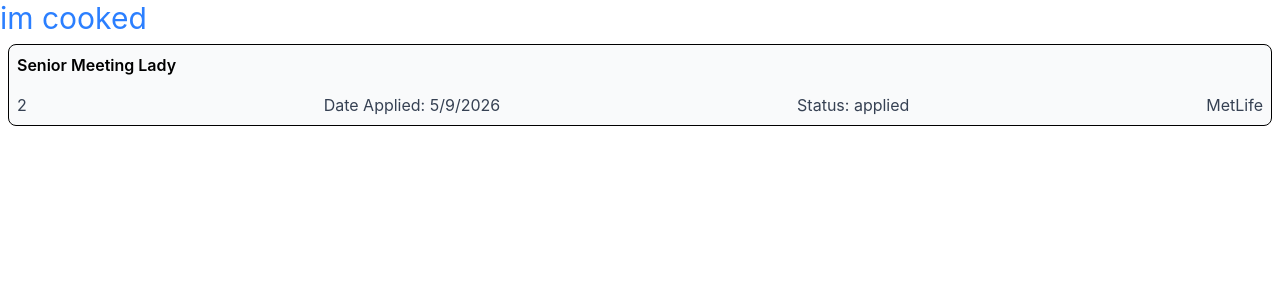
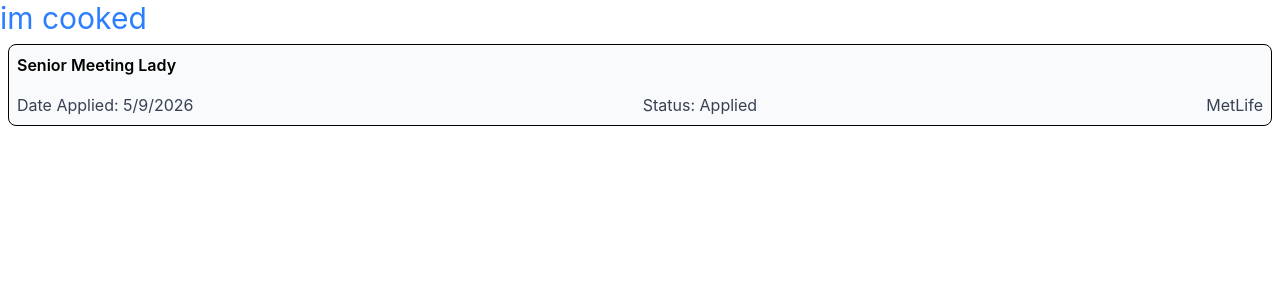
Before and after one commit to AydenGarza/ui-hire-helper, a React (Vite) app: page / in a window 1280 px wide. Shown: the top 300 px of the page. Built offline with nearby package versions, Linux system fonts and the light colour scheme.

Commit message:
restructured and added some types

```diff
--- a/src/App.tsx
+++ b/src/App.tsx
@@ -1,12 +1,11 @@
-import { useState } from 'react'
-import JobApplication from './jobApplicationCard'
+import JobApplication from './components/jobApplicationCard'
 
 function App() {
 
   return (
     <>
 			<h1 className='text-3xl text-blue-500'>im cooked</h1>
-			<JobApplication company={"MetLife"} jobTitle={"Senior Meeting Lady"} applicationId={2} dateApplied={new Date()} applicationStatus={"applied"}></JobApplication>
+			<JobApplication company={"MetLife"} jobTitle={"Senior Meeting Lady"} dateApplied={new Date()} applicationStatus={"Applied"}></JobApplication>
     </>
   )
 }
--- a/src/jobApplicationCard.tsx
+++ b/src/components/jobApplicationCard.tsx
@@ -1,20 +1,11 @@
-type ApplicationStatus = "applied" | "interviewing" | "accepted" | "rejected";
+import type { JobApplicationDTO } from "../types/ApplicationDTO"
 
-type JobApplicationSchema = {
-	company: string
-	jobTitle: string
-	applicationId: number
-	dateApplied: Date
-	applicationStatus: ApplicationStatus
-}
-
-const JobApplication = ({company, jobTitle, applicationId, dateApplied, applicationStatus}: JobApplicationSchema) => {
+const JobApplication = ({company, jobTitle, dateApplied, applicationStatus}: JobApplicationDTO) => {
 	return <div className="border rounded-lg px-2 m-2 bg-gray-50">
 		<div className="text-base font-semibold py-2">
 			{jobTitle}
 		</div>
 		<div className="flex gap-4 justify-between py-2 text-gray-700">
-			<div>{applicationId}</div>
 			<div>Date Applied: {dateApplied.toLocaleDateString()}</div>
 			<div>Status: {applicationStatus}</div>
 			<div>{company}</div>
--- /dev/null
+++ b/src/types/ApplicationDTO.ts
@@ -0,0 +1,8 @@
+import type { ApplicationStatus } from "./ApplicationStatus"
+
+export type JobApplicationDTO = {
+	company: string
+	jobTitle: string
+	dateApplied: Date
+	applicationStatus: ApplicationStatus
+}
--- /dev/null
+++ b/src/types/ApplicationStatus.ts
@@ -0,0 +1 @@
+export type ApplicationStatus = "Applied" | "Interviewing" | "Accepted" | "Rejected";
```
Also changed, not shown: src/types/ApplicationDAO.ts (added).
